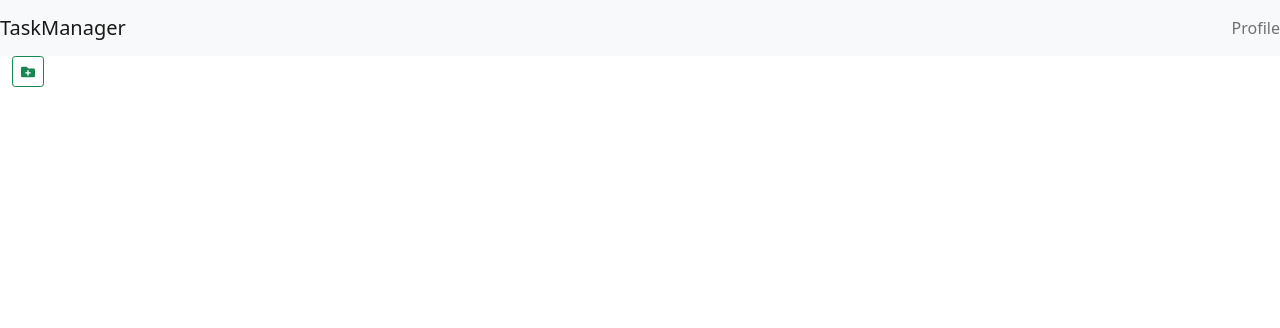
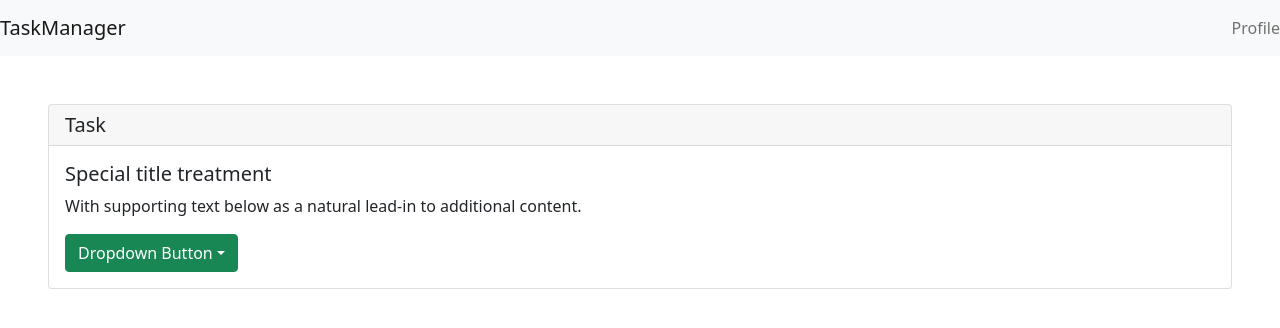
Before and after one commit to theshivamgupta/taskmanager, a React (Create React App) app: page /t/1 in a window 1280 px wide. Shown: the top 328 px of the page. Built offline with nearby package versions, Linux system fonts and the light colour scheme; no server answers; the database is empty; sample sign-in values are in the browser's storage.

Commit message:
TaskPage created

```diff
--- a/src/App.js
+++ b/src/App.js
@@ -8,6 +8,7 @@ import SignUp from "./pages/SignUp";
 import PrivateRoute from "./PrivateRoute";
 import GuestRoute from "./GuestRoute";
 import Signin from "./pages/Signin";
+import TaskPage from "./pages/TaskPage";
 function App() {
   const { currentUser } = useAuth();
   if (!currentUser) {
@@ -22,9 +23,10 @@ function App() {
 
   return (
     <Switch>
-      <GuestRoute path="/accounts/login" component={Signin} />
-      <Route path="/accounts/emailsignup" component={SignUp} />
-      <PrivateRoute path="/" component={Dashboard} />
+      <GuestRoute exact path="/accounts/login" component={Signin} />
+      <GuestRoute exact path="/accounts/emailsignup" component={SignUp} />
+      <PrivateRoute exact path="/" component={Dashboard} />
+      <PrivateRoute exact path="/t/:taskId" component={TaskPage} />
     </Switch>
   );
 }
--- a/src/components/AddTask.js
+++ b/src/components/AddTask.js
@@ -23,6 +23,7 @@ export default function AddTask() {
     database.tasks.add({
       task: task,
       userId: currentUser.uid,
+      history: [{data: "Task created", createdAt: new Date()}],
       assignedTo: null,
       assignedBy: null,
       createdAt: database.getCurrentTimestamp()
--- /dev/null
+++ b/src/components/ListMyTask.js
@@ -0,0 +1,13 @@
+import React from "react";
+import { Card } from "react-bootstrap";
+import { Link } from "react-router-dom";
+
+export default function ListMyTask({task}) {
+  return (
+    <Link to={`/t/${task?.id}`}>
+      <Card>
+        <Card.Body>{task?.task}</Card.Body>
+      </Card>
+    </Link>
+  );
+}
--- a/src/pages/Dashboard.js
+++ b/src/pages/Dashboard.js
@@ -1,23 +1,30 @@
-import React, { useEffect } from "react";
+import React, { useEffect, useState } from "react";
 import { Container } from "react-bootstrap";
+import { Link } from "react-router-dom";
 import AddTask from "../components/AddTask";
+import ListMyTask from "../components/ListMyTask";
 import NavbarComponent from "../components/Navbar";
 import { useAuth } from "../Context/AuthContext";
 import { database } from "../firebase";
 
 const Dashboard = () => {
-  const {currentUser} = useAuth();
+  const [mytask, SetMyTask] = useState([]);
+  const { currentUser } = useAuth();
 
   useEffect(() => {
-    database.tasks.where("userId","==",currentUser.uid).orderBy('createdAt', 'desc')
-      .onSnapshot(snap => {
+    database.tasks
+      .where("userId", "==", currentUser.uid)
+      .where("assignedTo", "==", null)
+      .orderBy("createdAt", "desc")
+      .onSnapshot((snap) => {
         let document = [];
-        snap.forEach(doc => {
-          document.push({...doc.data(), id: doc.id})
-        })
-        console.log(document)
-      })
-  }, [currentUser])
+        snap.forEach((doc) => {
+          document.push({ ...doc.data(), id: doc.id });
+        });
+        SetMyTask(document);
+        console.log(document);
+      });
+  }, [currentUser]);
 
   return (
     <>
@@ -26,6 +33,19 @@ const Dashboard = () => {
         <div className="d-flex align-items-center">
           <AddTask />
         </div>
+        <div className="p-4">
+        <h1>My Task</h1>
+        <hr/>
+          {mytask.map((task) => (
+            <div key={task?.id}>
+                <ListMyTask task={task}/>
+
+              </div>
+          ))}
+          <div className='p-4'></div>
+          <h1>Assigned Task</h1>
+          <hr/>
+        </div>
       </Container>
     </>
   );
--- /dev/null
+++ b/src/pages/TaskPage.js
@@ -0,0 +1,54 @@
+import React, { useEffect, useState } from "react";
+import { Card, Dropdown } from "react-bootstrap";
+import { useParams } from "react-router";
+import NavbarComponent from "../components/Navbar";
+import { useAuth } from "../Context/AuthContext";
+import { database } from "../firebase";
+
+export default function TaskPage() {
+  const [userList, setUserList] = useState([]);
+  const { taskId } = useParams();
+  const { currentUser } = useAuth();
+  useEffect(() => {
+    database.users
+    //   .where("email", "!=", currentUser.email)
+      .orderBy("createdAt", "desc")
+      .onSnapshot((snap) => {
+        let document = [];
+        snap.forEach((doc) => {
+          document.push({ ...doc.data(), id: doc.id });
+        });
+        setUserList(document);
+        console.log(document);
+      });
+  }, []);
+
+  return (
+    <div>
+      <NavbarComponent />
+      <div className="p-5">
+        <Card>
+          <Card.Header as="h5">Task</Card.Header>
+          <Card.Body>
+            <Card.Title>Special title treatment</Card.Title>
+            <Card.Text>
+              With supporting text below as a natural lead-in to additional
+              content.
+            </Card.Text>
+            <Dropdown>
+              <Dropdown.Toggle variant="success" id="dropdown-basic">
+                Dropdown Button
+              </Dropdown.Toggle>
+
+              <Dropdown.Menu>
+                <Dropdown.Item href="#/action-1">Action</Dropdown.Item>
+                <Dropdown.Item href="#/action-2">Another action</Dropdown.Item>
+                <Dropdown.Item href="#/action-3">Something else</Dropdown.Item>
+              </Dropdown.Menu>
+            </Dropdown>
+          </Card.Body>
+        </Card>
+      </div>
+    </div>
+  );
+}
```
